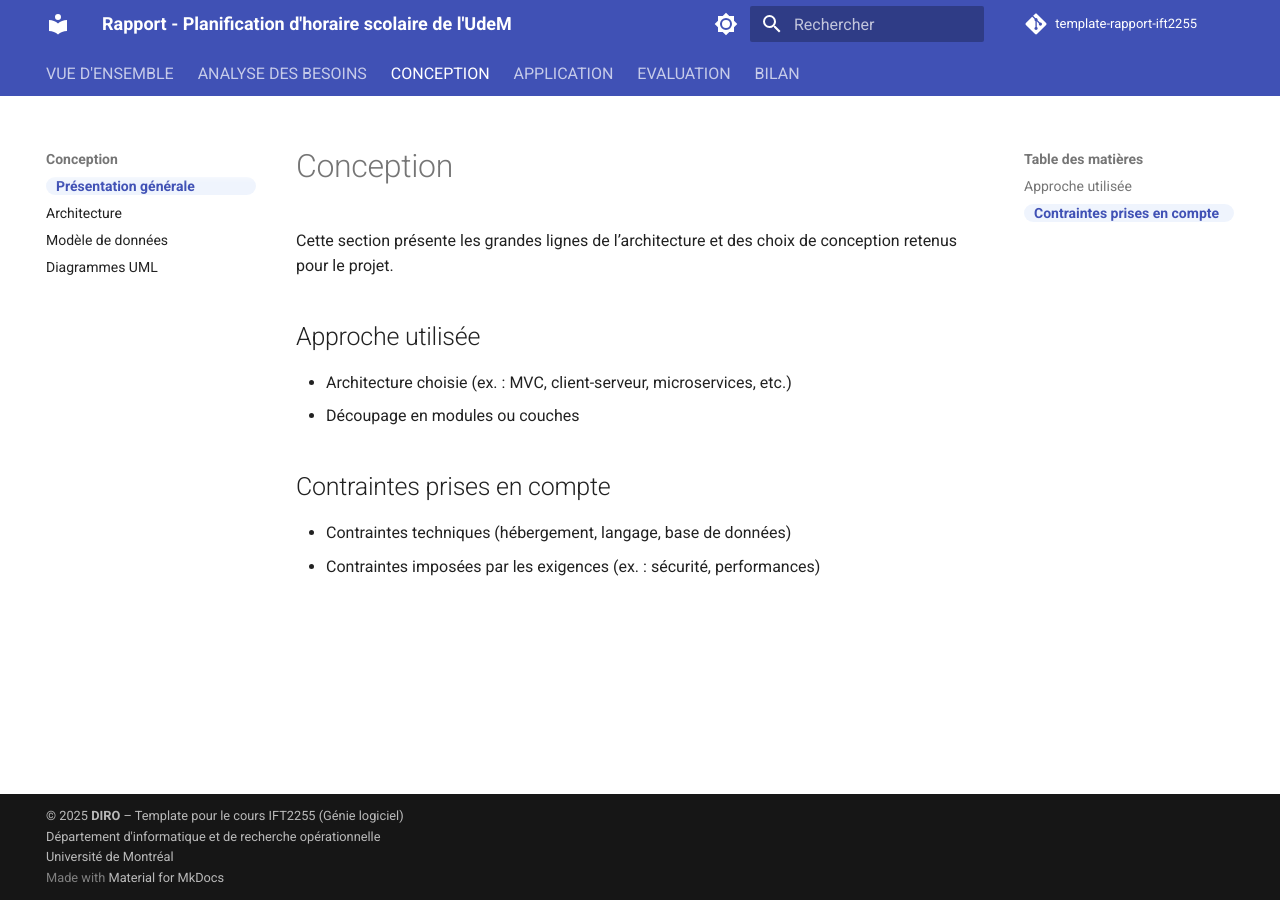
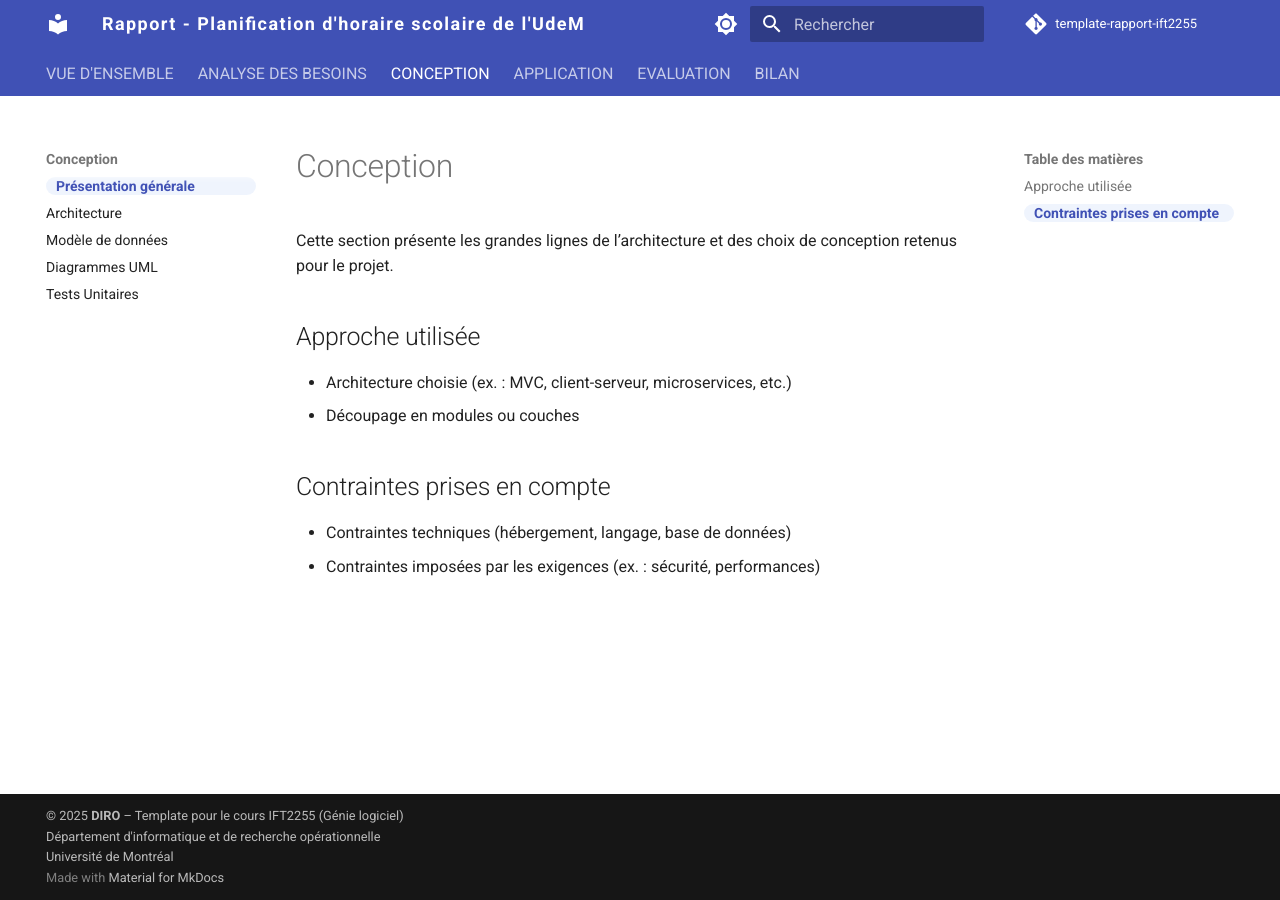
Before and after one commit to jujutheriault/IFT2255_Devoir1, an MkDocs documentation site: the page built from docs/conception/index.md, in a window 1280 px wide. Built offline with MkDocs 1.6.1 and Material for MkDocs 9.7.7, drawn with Linux system fonts in a browser that asks for light colours; comment, search, counter and statistics services are not loaded.

Commit message:
mini-update

```diff
--- a/docs/css/custom.css
+++ b/docs/css/custom.css
@@ -1,22 +1,16 @@
-custom.css
+/* Affiche la sidebar sur les grands écrans */
+@media screen and (min-width: 76em) {
+  .md-sidebar--primary {
+    display: block !important;
+  }
+}
 
-/* Hide all sidebars */
-/* .md-sidebar {
+/* Cache la sidebar uniquement sur mobile/tablettes */
+@media screen and (max-width: 76em) {
+  .md-sidebar--primary {
     display: none !important;
-} */
-
-/* Hide the section sidebar (on the left)
-@media screen and (min-width: 76em) {
-    .md-sidebar--primary {
-        display: none !important;
-    }
+  }
 }
-    */
-
-/* Hide the table of contents */
-/* .md-sidebar--secondary {
-    display: none !important;
-} */
 
 /* Titre dans la barre du haut */
 .md-header__title {
--- a/mkdocs.yml
+++ b/mkdocs.yml
@@ -85,6 +85,7 @@ nav:
     - Architecture: conception/architecture.md
     - Modèle de données: conception/modeles.md
     - Diagrammes UML: conception/uml.md
+    - Tests Unitaires : conception/tests.md
   - Application: application.md
   - Evaluation: evaluation.md
   - Bilan: bilan.md
```
Also changed, not shown: docs/conception/tests.md (added, +11 -0 lines).
